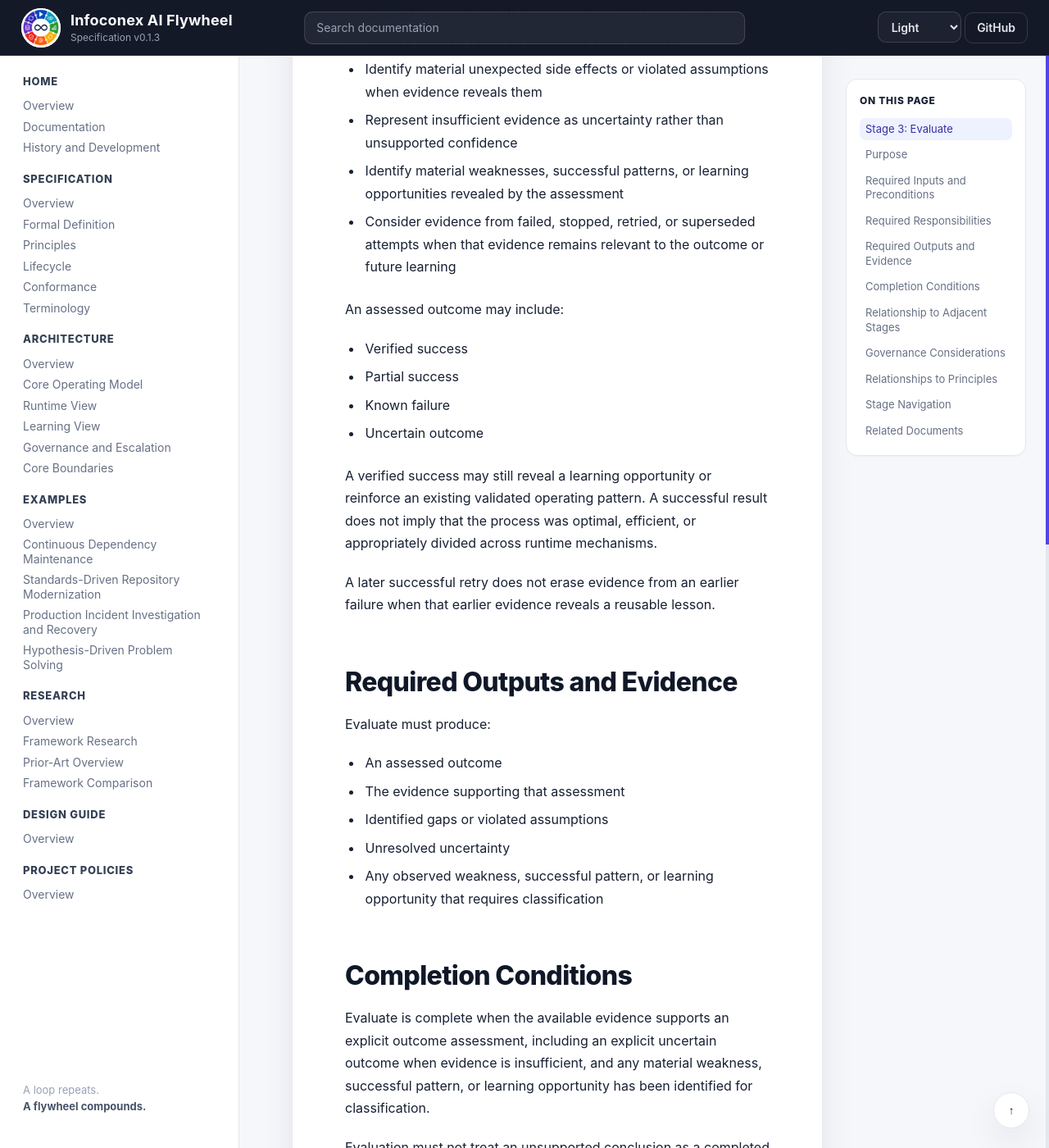
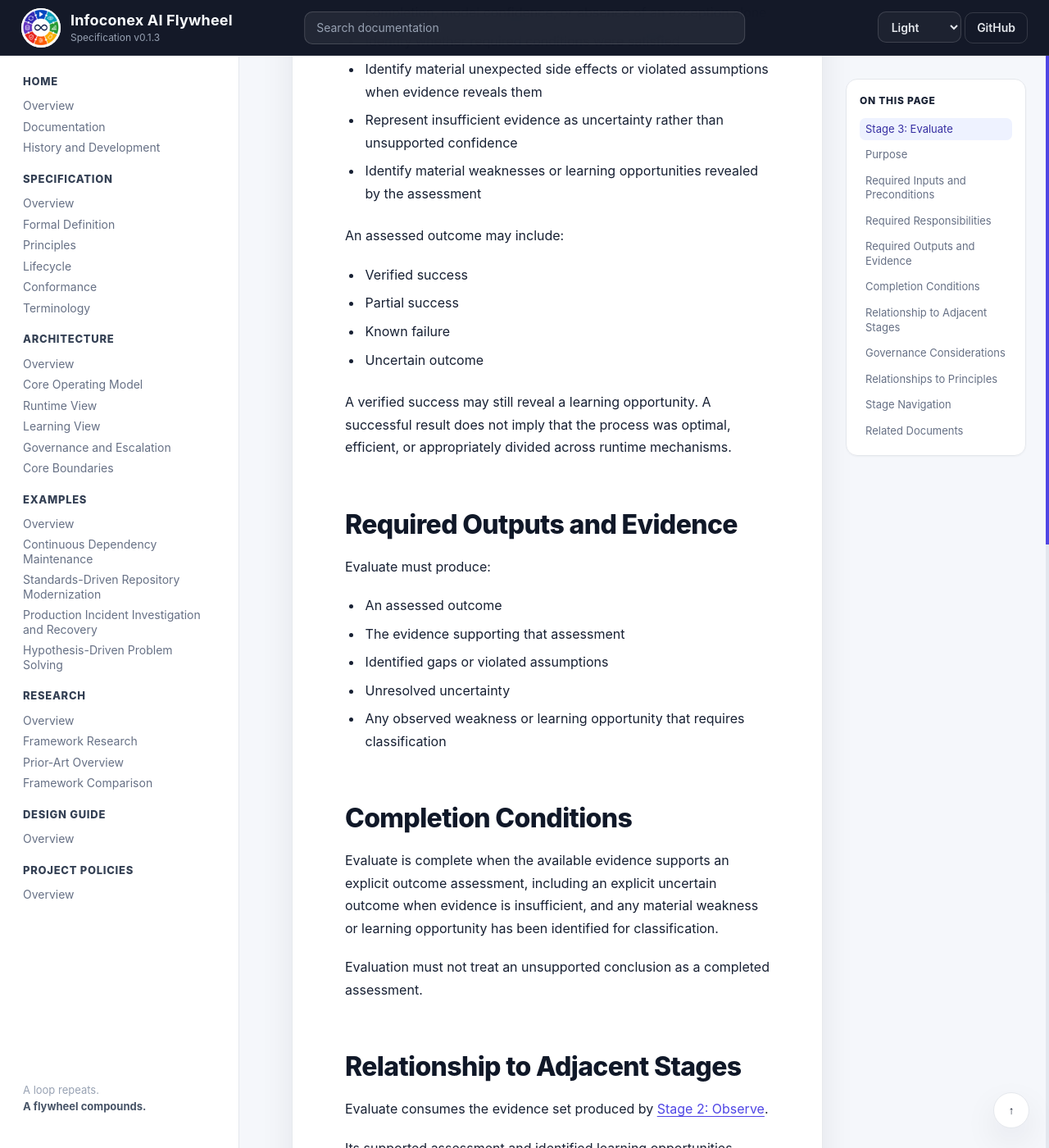
Before and after one commit to infoconex/ai-flywheel, a Jekyll site: the page built from docs/specification/lifecycle/03-evaluate.md, in a window 1280 px wide and 1400 px high, scrolled down 1346 px. Shown: the whole window at 82% size. Built offline with Jekyll 4.4.1, drawn with Linux system fonts in a browser that asks for light colours; our own code applies the rules of GitHub Pages for plain Markdown files; some of the changed text lies outside the part shown.

Commit message:
Keep Evaluate contract focused on outcome assessment

```diff
--- a/docs/specification/lifecycle/03-evaluate.md
+++ b/docs/specification/lifecycle/03-evaluate.md
@@ -30,8 +30,7 @@ Evaluate must:
 - Identify whether required conditions were satisfied
 - Identify material unexpected side effects or violated assumptions when evidence reveals them
 - Represent insufficient evidence as uncertainty rather than unsupported confidence
-- Identify material weaknesses, successful patterns, or learning opportunities revealed by the assessment
-- Consider evidence from failed, stopped, retried, or superseded attempts when that evidence remains relevant to the outcome or future learning
+- Identify material weaknesses or learning opportunities revealed by the assessment
 
 An assessed outcome may include:
 
@@ -40,9 +39,7 @@ An assessed outcome may include:
 - Known failure
 - Uncertain outcome
 
-A verified success may still reveal a learning opportunity or reinforce an existing validated operating pattern. A successful result does not imply that the process was optimal, efficient, or appropriately divided across runtime mechanisms.
-
-A later successful retry does not erase evidence from an earlier failure when that earlier evidence reveals a reusable lesson.
+A verified success may still reveal a learning opportunity. A successful result does not imply that the process was optimal, efficient, or appropriately divided across runtime mechanisms.
 
 ## Required Outputs and Evidence
 
@@ -52,11 +49,11 @@ Evaluate must produce:
 - The evidence supporting that assessment
 - Identified gaps or violated assumptions
 - Unresolved uncertainty
-- Any observed weakness, successful pattern, or learning opportunity that requires classification
+- Any observed weakness or learning opportunity that requires classification
 
 ## Completion Conditions
 
-Evaluate is complete when the available evidence supports an explicit outcome assessment, including an explicit uncertain outcome when evidence is insufficient, and any material weakness, successful pattern, or learning opportunity has been identified for classification.
+Evaluate is complete when the available evidence supports an explicit outcome assessment, including an explicit uncertain outcome when evidence is insufficient, and any material weakness or learning opportunity has been identified for classification.
 
 Evaluation must not treat an unsupported conclusion as a completed assessment.
 
@@ -65,8 +62,6 @@ Evaluation must not treat an unsupported conclusion as a completed assessment.
 Evaluate consumes the evidence set produced by [Stage 2: Observe](02-observe.md).
 
 Its supported assessment and identified learning opportunities become the primary inputs to [Stage 4: Classify](04-classify.md).
-
-New evidence from later lifecycle stages may return the lifecycle to Evaluate when the intended outcome, interpretation of evidence, or earlier assessment must be reconsidered. The new assessment must preserve the material evidence that caused the backward transition.
 
 ## Governance Considerations
 
```
